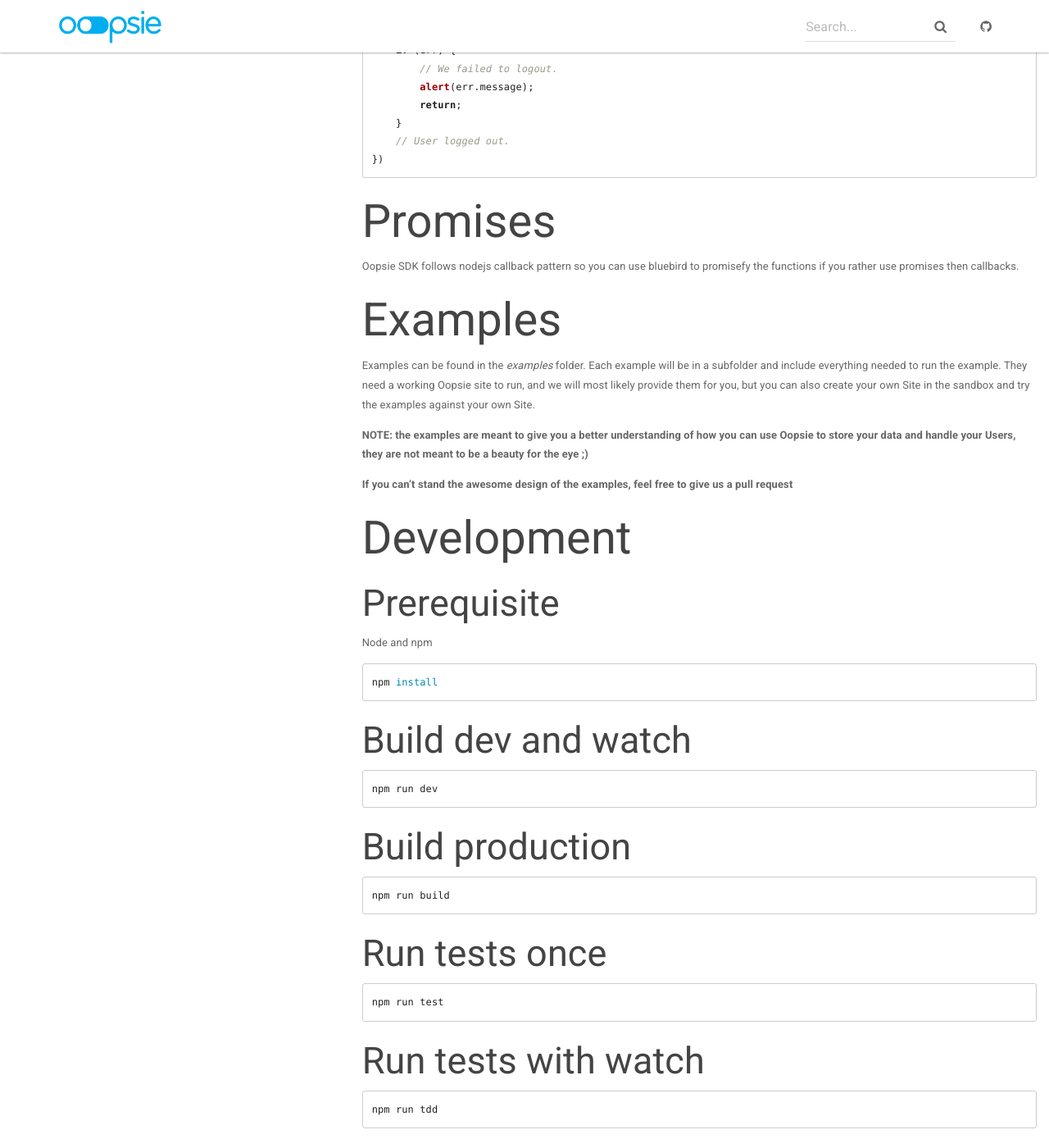
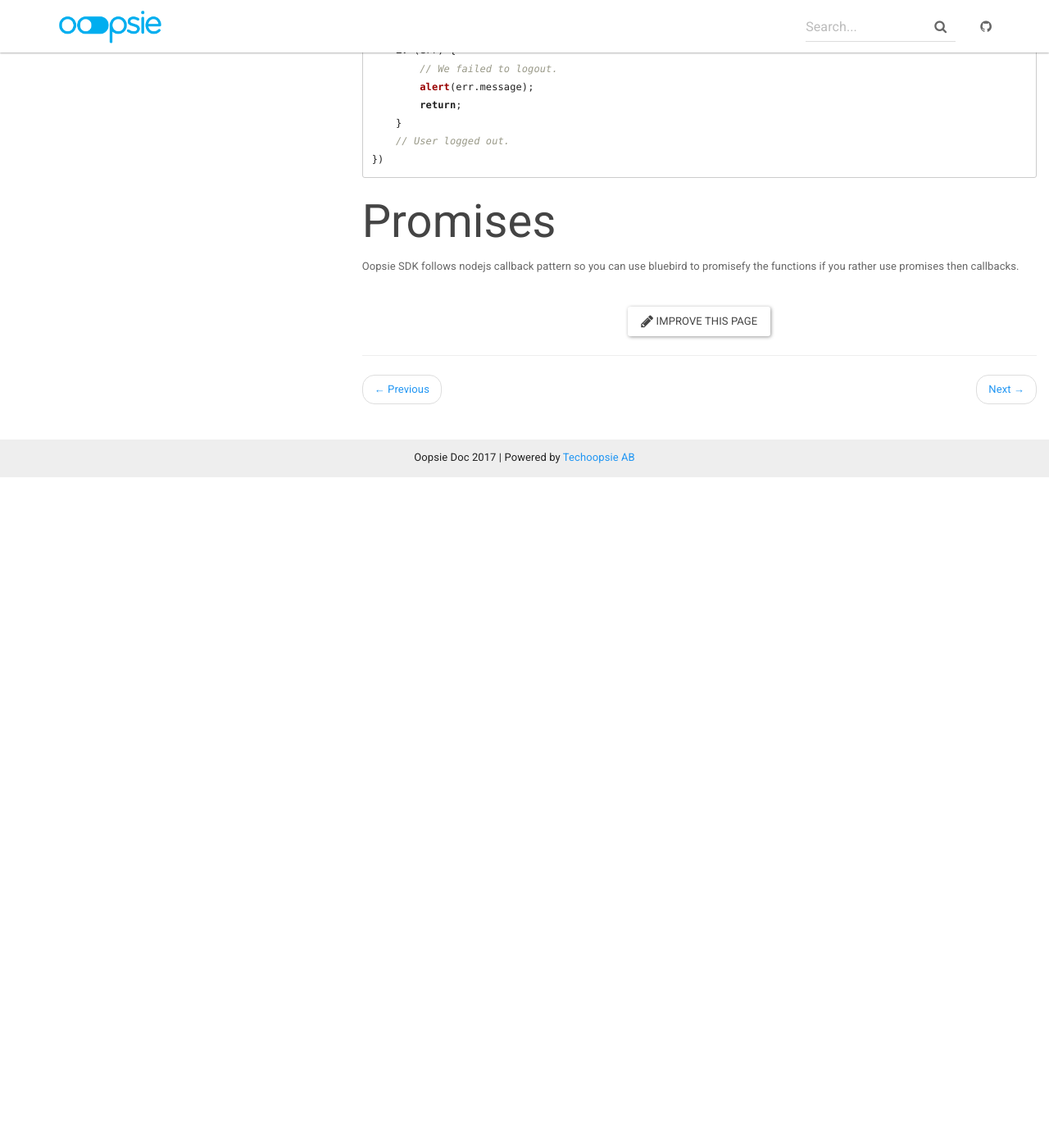
Before and after one commit to techoopsie/oopsie-docs, a Jekyll site: the page built from _docs/sdks/javascript-sdk.md, in a window 1280 px wide and 1400 px high, scrolled down 3135 px. Shown: the whole window at 82% size. Built offline with Jekyll 4.4.1, drawn with Linux system fonts in a browser that asks for light colours; after the commit the page ends 3718 px from its top, so only the background shows below that.

Commit message:
Update javascript-sdk.md

````diff
--- a/_docs/sdks/javascript-sdk.md
+++ b/_docs/sdks/javascript-sdk.md
@@ -151,37 +151,3 @@ oopsie.logout((err) => {
 # Promises
 
 Oopsie SDK follows nodejs callback pattern so you can use bluebird to promisefy the functions if you rather use promises then callbacks.
-
-# Examples
-
-Examples can be found in the *examples* folder. Each example will be in a subfolder and include everything needed to run the example. They need a working Oopsie site to run, and we will most likely provide them for you, but you can also create your own Site in the sandbox and try the examples against your own Site.
-
-**NOTE: the examples are meant to give you a better understanding of how you can use Oopsie to store your data and handle your Users, they are not meant to be a beauty for the eye ;)**
-
-**If you can't stand the awesome design of the examples, feel free to give us a pull request**
-
-# Development
-
-## Prerequisite
-
-Node and npm
-
-```sh
-npm install
-```
-
-## Build dev and watch
-
-    npm run dev
-
-## Build production
-
-    npm run build
-
-## Run tests once
-
-    npm run test
-
-## Run tests with watch
-
-    npm run tdd
````
